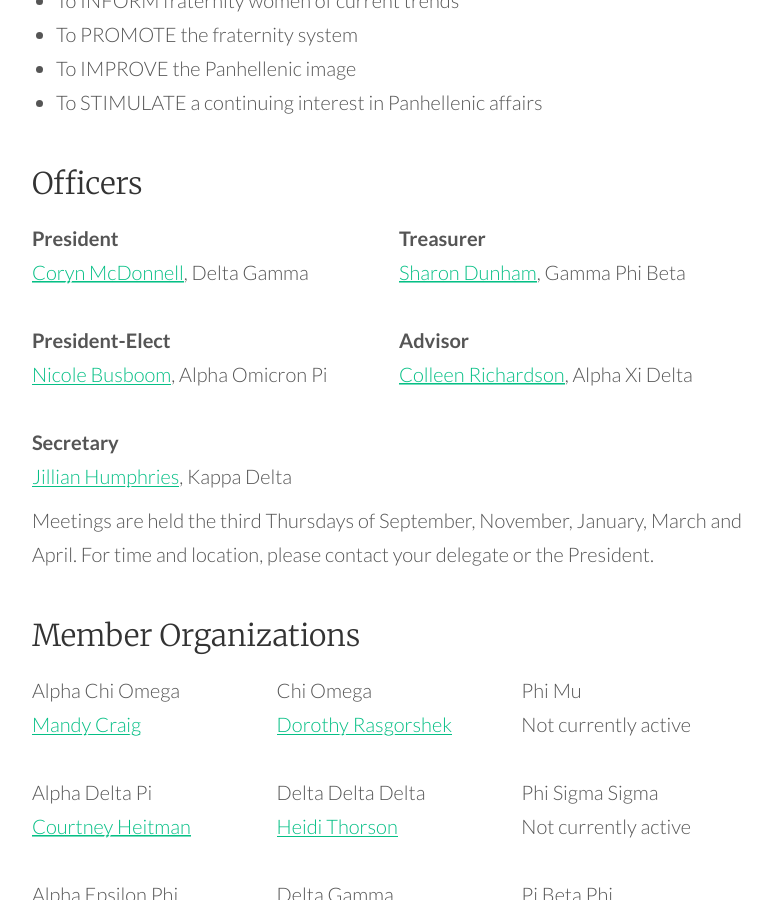
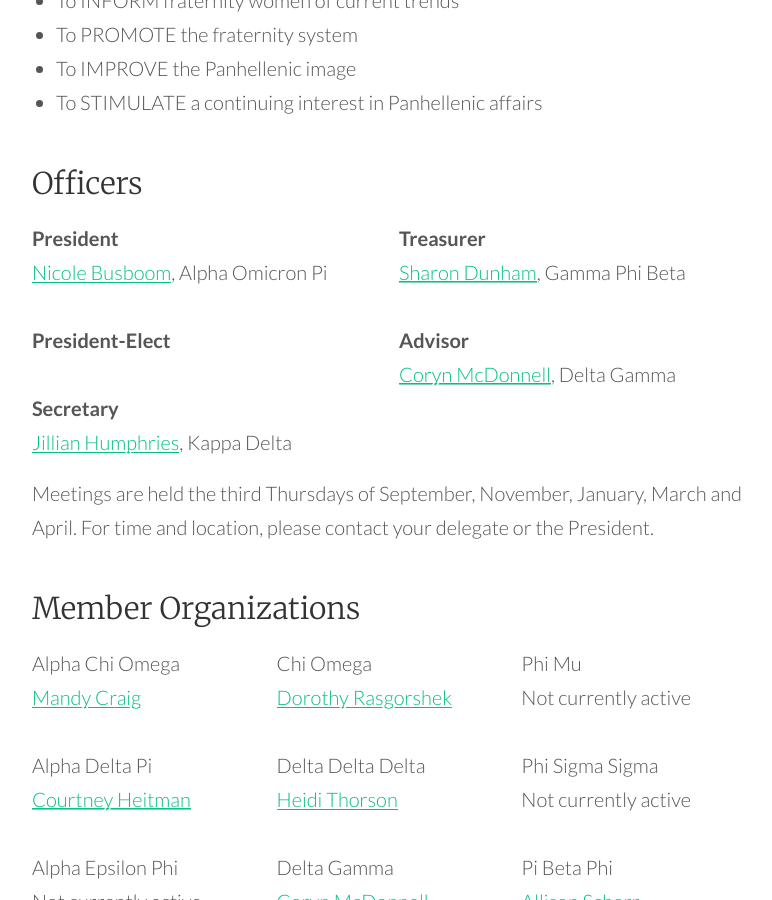
Before and after one commit to courtneyxann/oapa, a Jekyll site: the page built from docs/about-us.md, in a window 1280 px wide and 900 px high, scrolled down 783 px. Shown: the whole window, without its empty margins (251-1023 px from the left). Built offline with Jekyll 4.4.1, drawn with Linux system fonts in a browser that asks for light colours.

Commit message:
updating officers.

```diff
--- a/docs/about-us.md
+++ b/docs/about-us.md
@@ -19,10 +19,10 @@
 <div class="officers">
 
 <p><strong>President</strong><br>
-<a href="mailto:corynnydia@gmail.com?subject=OAPA%20Information">Coryn McDonnell</a>, Delta Gamma</p>
+<a href="mailto:nicole.busboom@gmail.com?subject=OAPA%20Information">Nicole Busboom</a>, Alpha Omicron Pi</p>
 
 <p><strong>President-Elect</strong><br>
-<a href="mailto:nicole.busboom@gmail.com?subject=OAPA%20Information">Nicole Busboom</a>, Alpha Omicron Pi</p>
+
 
 <p><strong>Secretary</strong><br>
 <a href="mailto:jillianhumphries@cox.net?subject=OAPA%20Information">Jillian Humphries</a>, Kappa Delta</p>
@@ -31,7 +31,8 @@
 <a href="mailto:sdunham25@gmail.com?subject=OAPA%20Information">Sharon Dunham</a>, Gamma Phi Beta</p>
 
 <p><strong>Advisor</strong><br>
-<a href="mailto:crichardson323@gmail.com?subject=OAPA%20Information">Colleen Richardson</a>, Alpha Xi Delta</p>
+<a href="mailto:corynnydia@gmail.com?subject=OAPA%20Information">Coryn McDonnell</a>, Delta Gamma</p>
+</p>
 
 </div>
 
```
